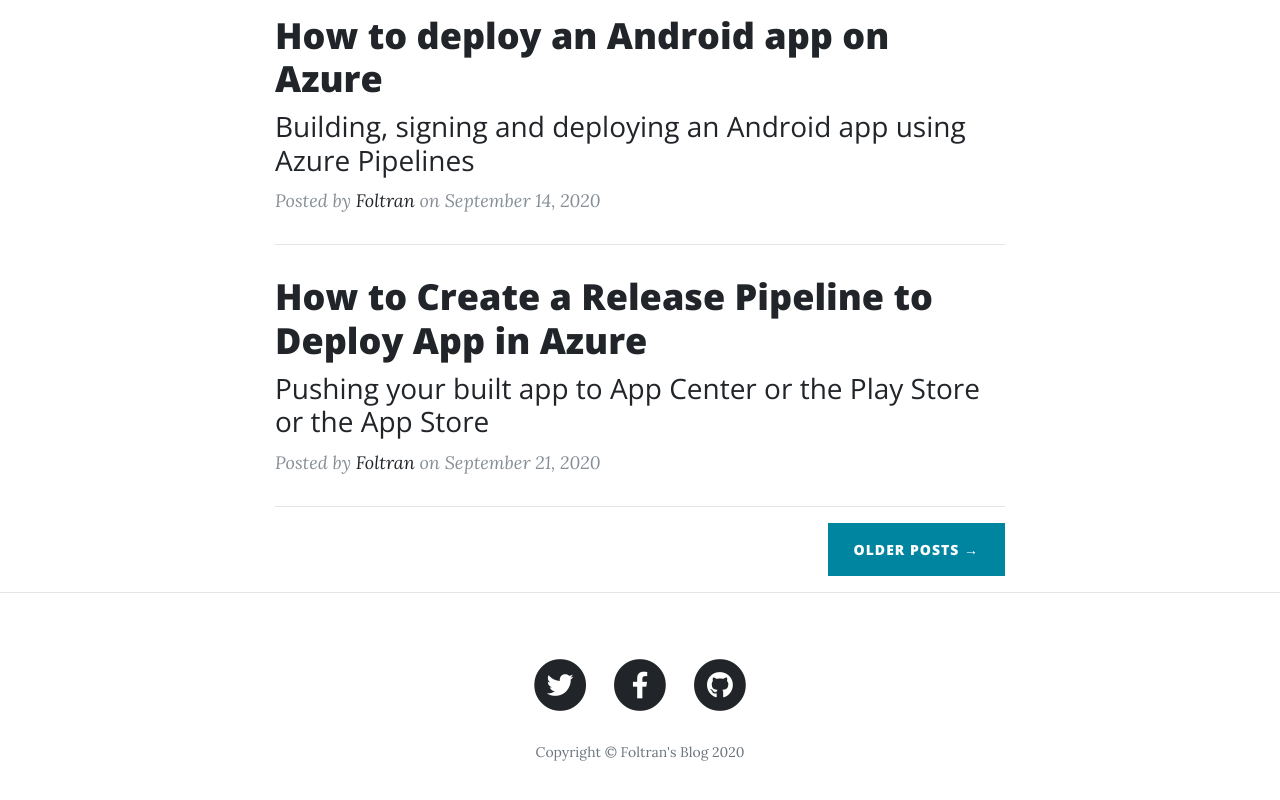
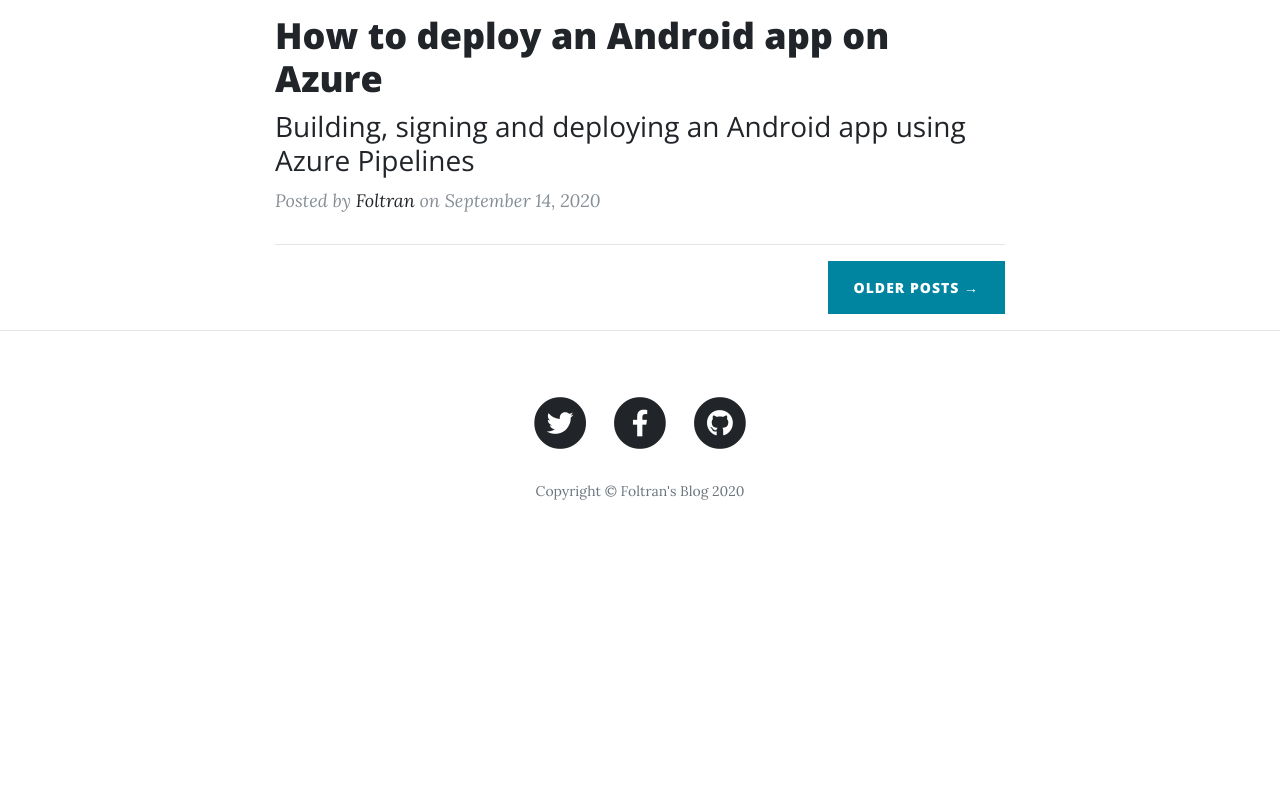
Before and after one commit to frezafoltran/blog, a website: page index.html in a window 1280 px wide. Shown: the part 817-1617 px from the top of the page. After the commit the page ends 1384 px from the top, so only its background shows below. Drawn offline with nearby package versions, Linux system fonts and the light colour scheme.

Commit message:
update init page

```diff
--- a/index.html
+++ b/index.html
@@ -184,24 +184,6 @@
           </div>
           <hr />
 
-          <div class="post-preview">
-            <a href="posts/mobile/cd/azure_pipeline.html">
-              <h2 class="post-title">
-                How to Create a Release Pipeline to Deploy App in Azure
-              </h2>
-              <h3 class="post-subtitle">
-                Pushing your built app to App Center or the Play Store or the
-                App Store
-              </h3>
-            </a>
-            <p class="post-meta">
-              Posted by
-              <a href="#">Foltran</a>
-              on September 21, 2020
-            </p>
-          </div>
-          <hr />
-
           <!-- Pager -->
           <div class="clearfix">
             <a class="btn btn-primary float-right" href="#"
```
